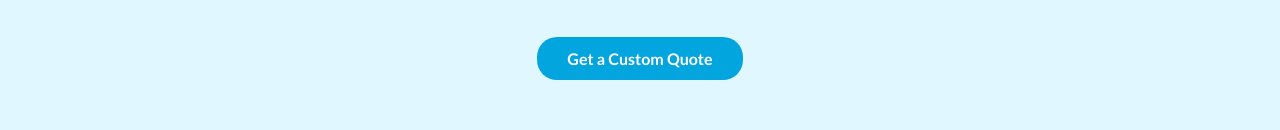
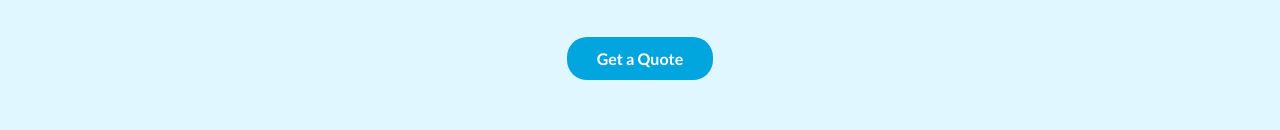
Before and after one commit to brandicameron/cg, a plain HTML site: page index.html in a window 1280 px wide. Shown: the part 2322-2452 px from the top of the page. Drawn offline with Linux system fonts and the light colour scheme.

Commit message:
minor tweaks for android

```diff
--- a/index.html
+++ b/index.html
@@ -175,7 +175,7 @@
         <li class="checked">Party Prep/Cleanup</li>
         <li class="checked">Holiday Decor Removal</li>
       </ul>
-      <a href="#contact" class="btn-primary">Get a Custom Quote</a>
+      <a href="#contact" class="btn-primary">Get a Quote</a>
     </section>
 
     <!-- **************** ABOUT US **************** -->
--- a/scss/_contact.scss
+++ b/scss/_contact.scss
@@ -3,6 +3,7 @@
   flex-direction: column;
   padding: 85px 0;
   font-size: 1.1rem;
+  text-align: center;
 }
 
 .contact-list {
```
Also changed, not shown: css/styles.min.css, 1 other file.
